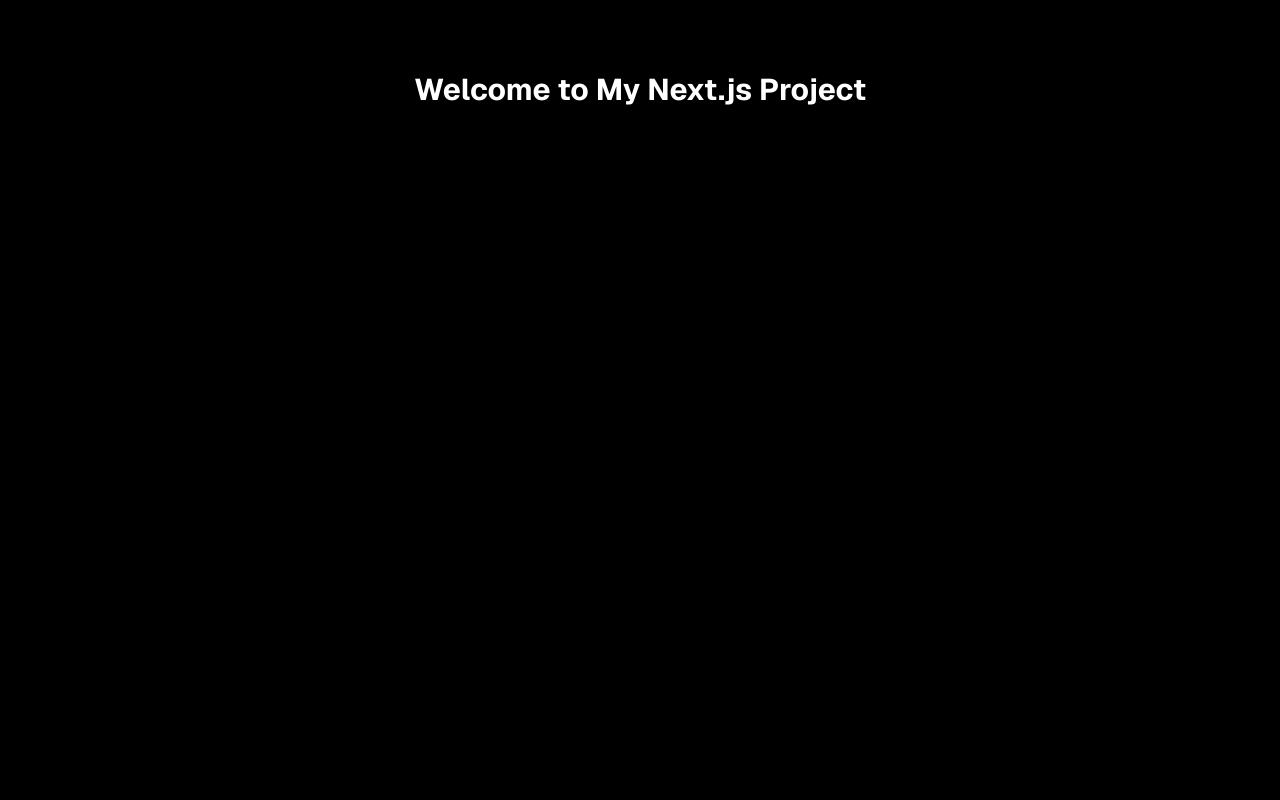
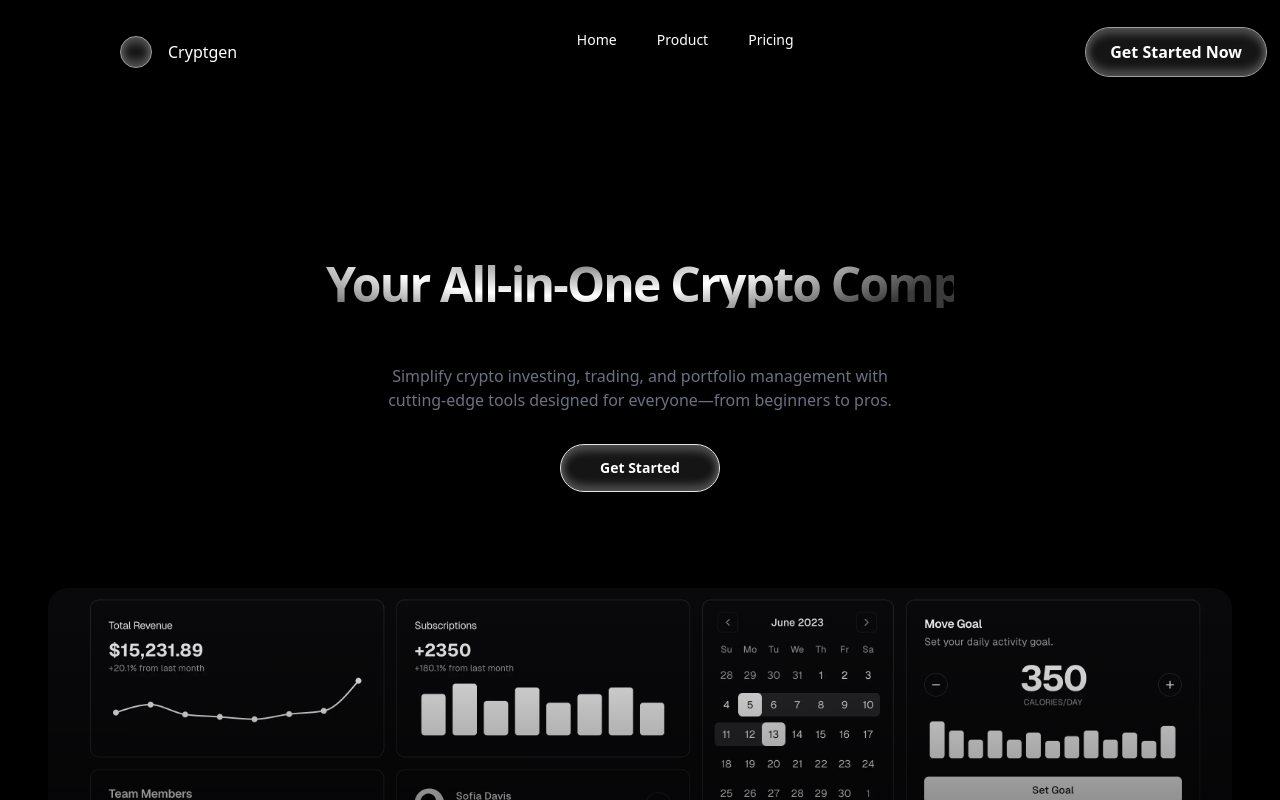
Before and after one commit to AbhishekSrivastav596/Cryptgen, a Next.js app: page / in a window 1280 px wide. Shown: the top 800 px of the page. Built offline with nearby package versions, Linux system fonts and the light colour scheme.

Commit message:
root component

```diff
--- a/src/app/page.js
+++ b/src/app/page.js
@@ -1,9 +1,60 @@
 import Image from "next/image";
+import ResizableNavbar from "../components/ui/ResizableNavbar";
+import globals from "./globals.css";
+import GlowingCard from "@/components/ui/GlowingCard";
+import TrustedBySection from "@/components/ui/TrustedByContent";
+
 
 export default function Home() {
   return (
-    <div className="font-sans grid grid-rows-[20px_1fr_20px] items-center justify-items-center min-h-screen p-8 pb-20 gap-16 sm:p-20">
-      <h1 className="text-3xl font-bold">Welcome to My Next.js Project</h1>
-    </div>
+    <>
+
+      <ResizableNavbar />
+        <div className="relative flex min-h-screen flex-col items-center justify-center overflow-hidden px-4 pt-20 md:px-8 md:pt-40 bg-black">
+        <div className="text-balance relative z-20 mx-auto mb-4 mt-4 max-w-4xl text-center text-4xl font-bold tracking-tight text-neutral-300 md:text-7xl">
+          <span
+    data-br=":r0:"
+    data-brr="1"
+    style={{
+      display: "inline-block",
+      verticalAlign: "top",
+      textDecoration: "inherit",
+      textWrap: "balance", // ⚠️ optional: browser support limited
+      maxWidth: "628px",
+    }}
+  >
+  <h2
+    className="text-5xl font-bold whitespace-nowrap bg-[radial-gradient(61.17%_178.53%_at_38.83%_-13.54%,#3B3B3B_0%,#888787_12.61%,#FFFFFF_50%,#888787_80%,#3B3B3B_100%)] bg-clip-text text-transparent"
+    style={{ filter: "blur(0px)", opacity: 1, transform: "none" }}
+  >
+    Your All-in-One Crypto Companion
+  </h2>
+  </span>
+</div>
+<p
+  className="relative z-20 mx-auto mt-4 max-w-xl px-4 text-center text-base/6 text-gray-500 sm:text-base"
+  style={{ opacity: 1, transform: "none" }}
+>
+  Simplify crypto investing, trading, and portfolio management with cutting-edge tools designed for everyone—from beginners to pros.
+</p>
+<div className="mb-8 mt-6 sm:mb-10 sm:mt-8 flex w-full flex-col items-center justify-center gap-4 px-4 sm:px-8 sm:flex-row md:mb-20">
+  <a
+    href="/login"
+    className="px-4 py-2 text-sm font-bold relative cursor-pointer hover:-translate-y-0.5 transition duration-200 border-[0.6px] border-solid
+      [border-image-source:linear-gradient(180deg,#1F1F1F_0%,#858585_100%),linear-gradient(180deg,#1F1F1F_0%,#858585_100%)]
+      [background:linear-gradient(0deg,#151515,#151515),linear-gradient(180deg,rgba(21,21,21,0)_66.3%,rgba(255,255,255,0.5)_100%),linear-gradient(183.22deg,rgba(255,255,255,0.5)_2.62%,rgba(21,21,21,0)_52.03%)]
+      shadow-[inset_0px_6px_8px_0px_#FAFAFA40,inset_0px_-6px_8px_0px_#FAFAFA40,0px_0px_0px_0px_#FAFAFA40,0px_0px_0px_0px_#FAFAFA40]
+      text-white w-full sm:w-40 h-12 rounded-full flex items-center justify-center"
+  >
+    Get Started
+  </a>
+</div>
+
+<GlowingCard />
+  </div>
+  <TrustedBySection />
+
+
+    </>
   );
 }
```
